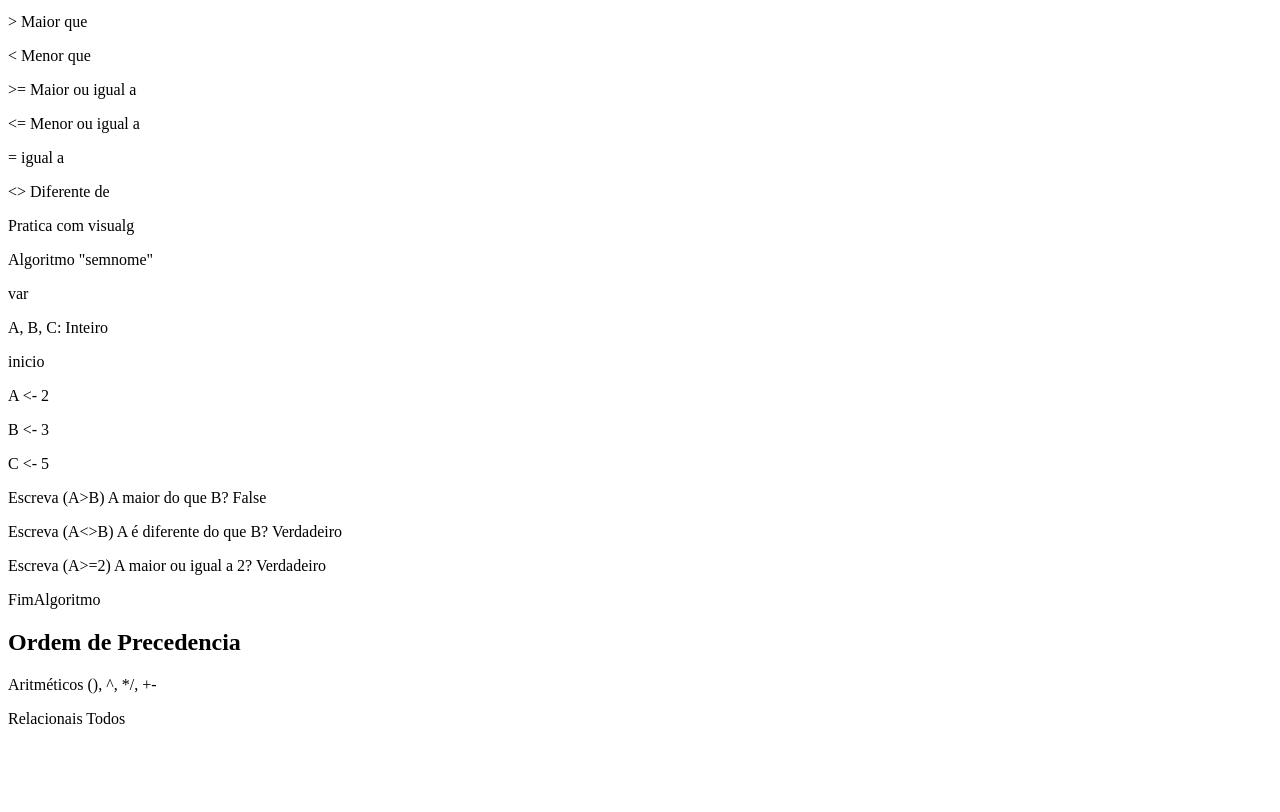
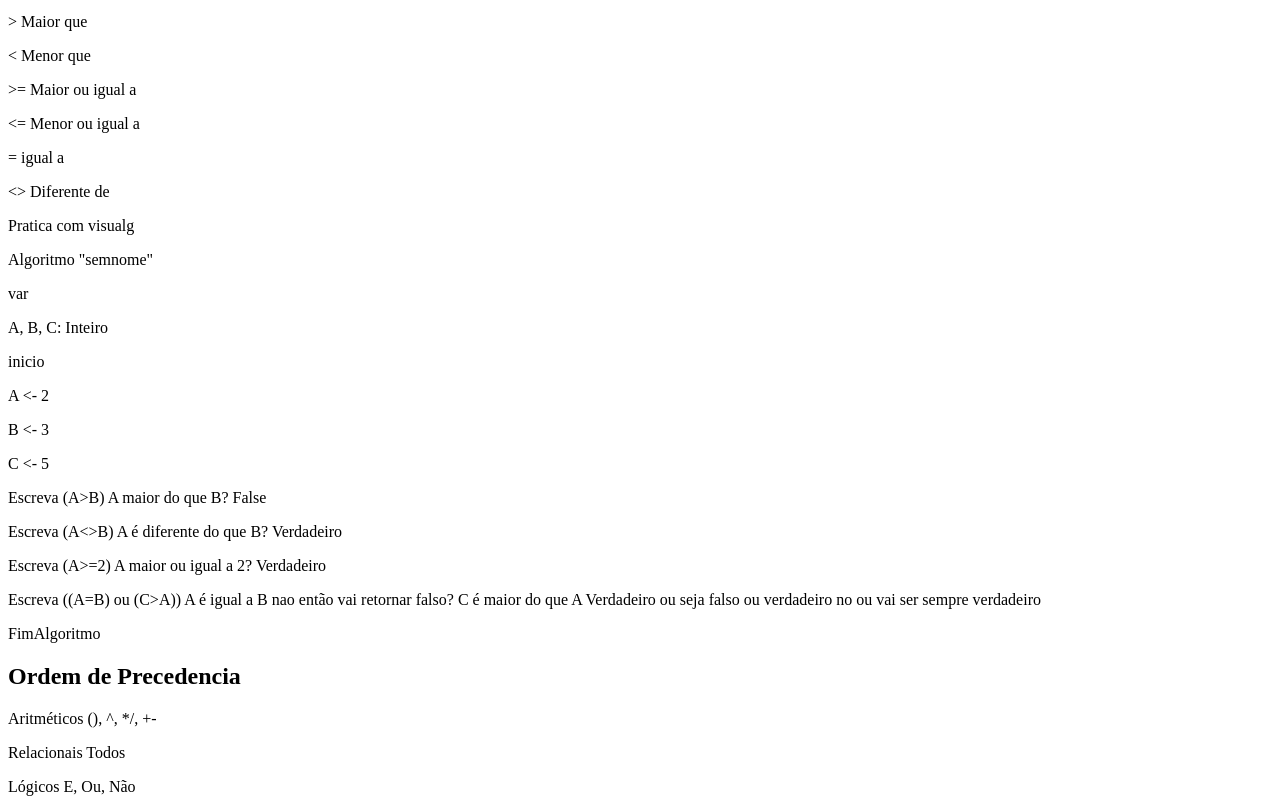
Before and after one commit to AndreRodrigues1991/Algoritmo-Logica-de-Programas, a plain HTML site: page Terceira Aula/index.html in a window 1280 px wide. Shown: the part 101-913 px from the top of the page. Before the commit the page ends 845 px from the top, so only its background shows below. Drawn offline with Linux system fonts and the light colour scheme.

Commit message:
Update index.html

```diff
--- a/Terceira Aula/index.html
+++ b/Terceira Aula/index.html
@@ -31,11 +31,13 @@
         <p>Escreva (A<>B) A é diferente  do que B? Verdadeiro</p>
 
         <p>Escreva (A>=2) A maior ou igual a 2? Verdadeiro</p>
+        <p>Escreva ((A=B) ou (C>A)) A é igual a B nao então vai retornar falso? C é maior do que A Verdadeiro ou seja falso ou verdadeiro no ou vai ser sempre verdadeiro</p>
     <p>FimAlgoritmo</p>
 
     <h2>Ordem de Precedencia</h2>
     <p>Aritméticos (), ^, */, +-</p>
     <p>Relacionais Todos</p>
+    <p>Lógicos E, Ou, Não</p>
 
 
 </body>
```
